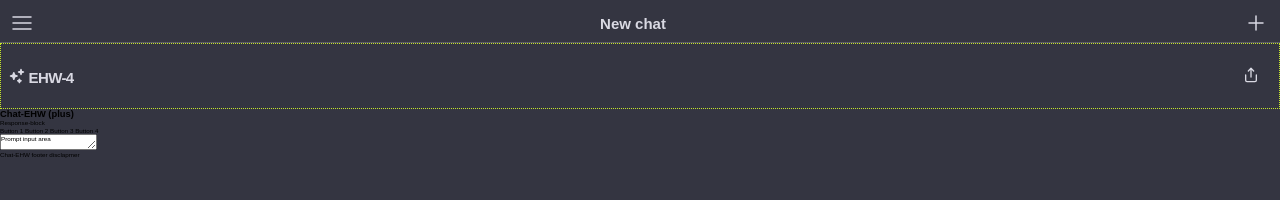
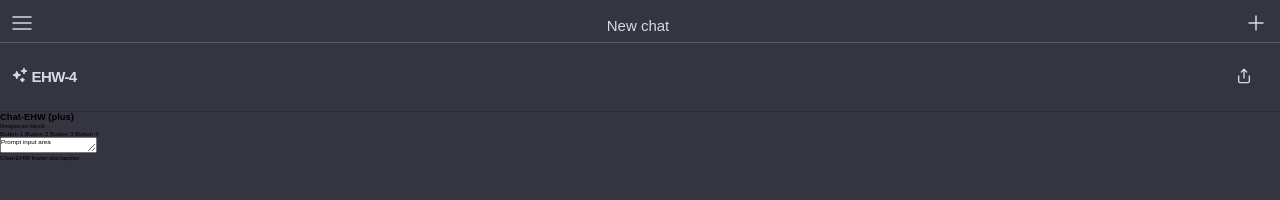
Before and after one commit to Ethan-Willingham/Portfolio, a plain HTML site: page index.html in a window 1280 px wide. Drawn offline with Linux system fonts and the light colour scheme; a web font is replaced by a local one.

Commit message:
main-display-header complete

```diff
--- a/assets/css/index.css
+++ b/assets/css/index.css
@@ -55,14 +55,17 @@
   outline-offset: 5px;
 }
 
-#mobile-header-new-chat {
+h1#mobile-header-new-chat {
   color: #d9d9e3;
   align-self: center;
-  font-size: 15px;
-  font-weight: 600;
+  font-size: 1.5rem;
+  line-height: 1.5rem;
+  font-weight: 400;
   text-align: center;
   justify-self: center;
   padding-top: 2px;
+  margin-top: 14px;
+  margin-left: 10px;
 }
 
 #mobile-header-new-chat-button {
@@ -81,16 +84,19 @@
   justify-content: space-between;
   align-items: center;
   color: #d9d9e3;
-  border: rgb(198, 230, 42) dotted 1px;
+  /* border: rgb(198, 230, 42) dotted 1px; */
   padding: 8px;
   font-weight: 100;
   font-size: 8px;
+  border-bottom: solid 1px #2a2b32;
 }
 
 .main-header-title {
   display: flex;
   flex-direction: row;
   line-height: 1.5;
+  margin-bottom: 4px;
+  margin-left: 4px;
 }
 
 h1#main-header-ehw {
@@ -112,6 +118,10 @@ h1#main-header-ehw {
   width: 40px;
 }
 
+button.header-share-button {
+  margin-right: 8px;
+}
+
 /* ~~~~~~~~~~~~~~~~~~~~~~~~~~~~~~~~~ */
 
 /* ~~~~~~~~~~~~~~~~~~ */
```
